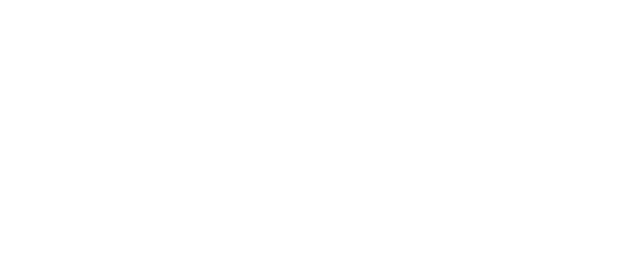
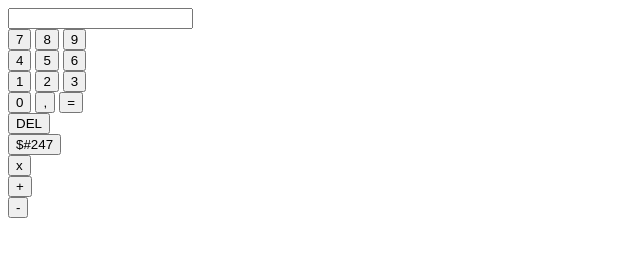
Before and after one commit to vital-edu/js-calculator, a plain HTML site: page index.html in a window 1280 px wide. Shown: the whole page, without its empty margins (0-640 px from the left). Drawn offline with Linux system fonts and the light colour scheme.

Commit message:
add initial calculator structure

```diff
--- a/index.html
+++ b/index.html
@@ -7,7 +7,49 @@
 </head>
 
 <body>
+  <div id="visor">
+    <input type="text">
+  </div>
 
+  <div id="keyboard">
+    <div id="numpad">
+      <div class="row">
+        <button class="bg-grey tc-black">7</button>
+        <button class="bg-grey tc-black">8</button>
+        <button class="bg-grey tc-black">9</button>
+      </div>
+
+      <div class="row">
+        <button class="bg-grey tc-black">4</button>
+        <button class="bg-grey tc-black">5</button>
+        <button class="bg-grey tc-black">6</button>
+      </div>
+
+      <div class="row">
+        <button class="bg-grey tc-black">1</button>
+        <button class="bg-grey tc-black">2</button>
+        <button class="bg-grey tc-black">3</button>
+      </div>
+
+      <div class="row">
+        <button class="bg-grey tc-black">0</button>
+        <button class="bg-grey tc-black">,</button>
+        <button class="bg-grey tc-black">= </button>
+      </div>
+    </div>
+
+    <div id="basic-operations">
+      <div class="row"><button class="bg-grey tc-black">DEL</button></div>
+      <div class="row"><button class="bg-grey tc-black">$#247</button></div>
+      <div class="row"><button class="bg-grey tc-black">x</button></div>
+      <div class="row"><button class="bg-grey tc-black">+</button></div>
+      <div class="row"><button class="bg-grey tc-black">-</button></div>
+    </div>
+
+    <div id="advanced-operations">
+    </div>
+
+  </div>
 </body>
 
 </html>
```
